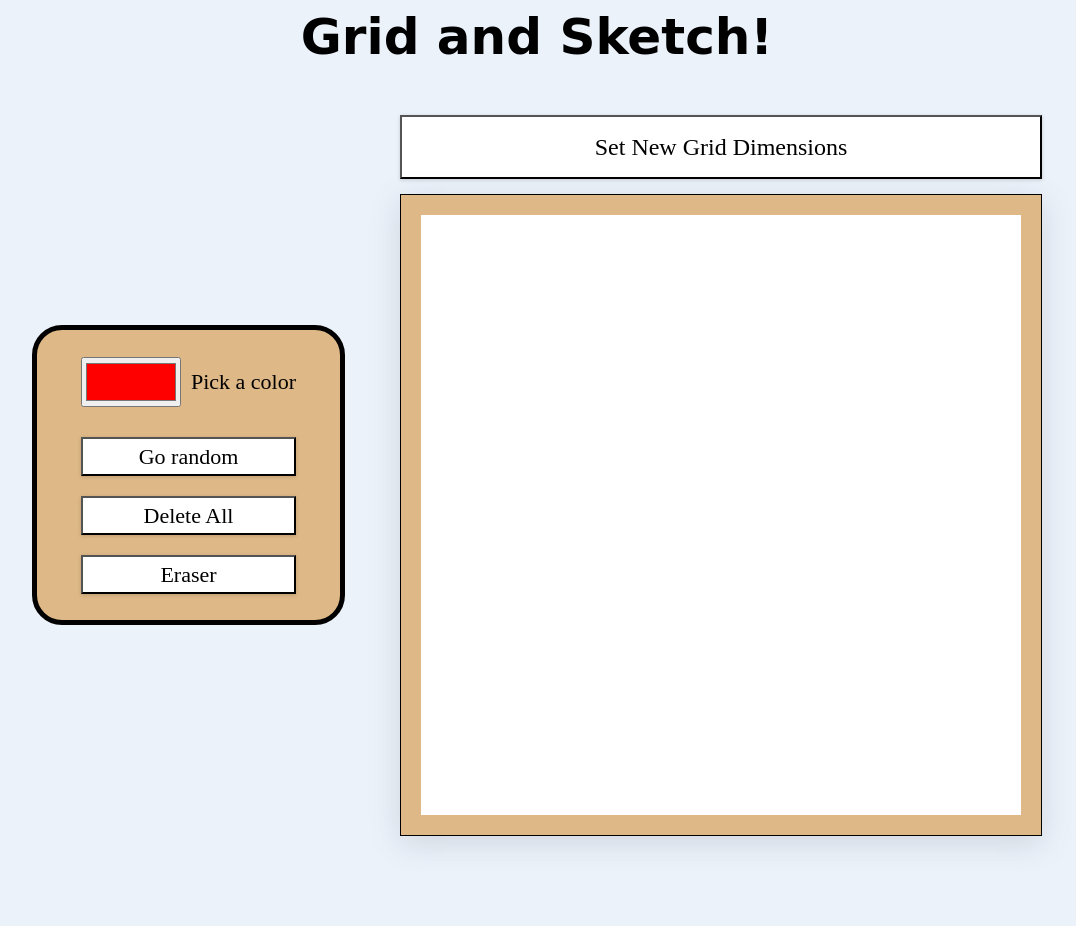
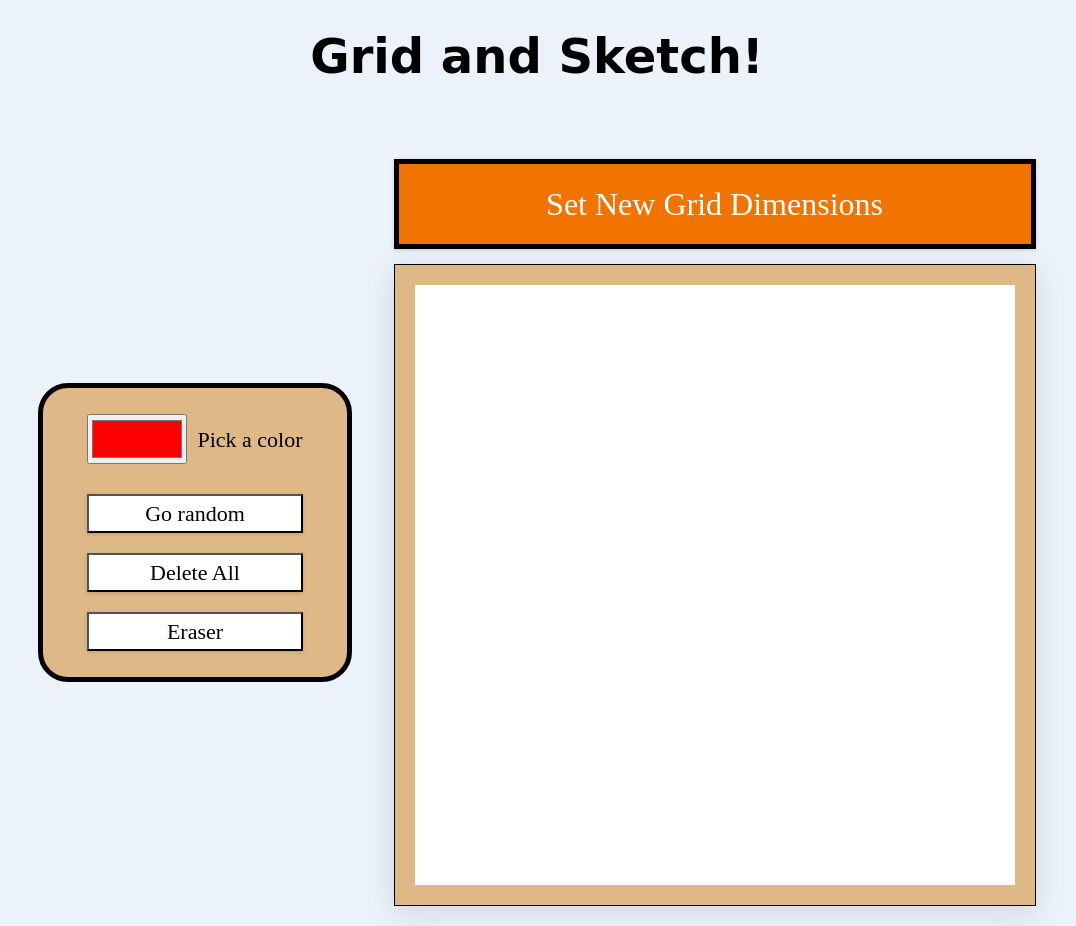
Before and after one commit to dagimchi/TOP-ETCH-A-SKETCH, a plain HTML site: page index.html in a window 1280 px wide. Shown: the whole page, without its empty margins (103-1179 px from the left). Before the commit the page ends 875 px from the top, so only its background shows below. Drawn offline with Linux system fonts and the light colour scheme; a web font is replaced by a local one.

Commit message:
Add additional spacing to UI

```diff
--- a/css/style.css
+++ b/css/style.css
@@ -21,6 +21,7 @@ body {
   line-height: 1.5;
   -webkit-font-smoothing: antialiased;
   background-color: #ebf2fa;
+  padding: 20px;
 }
 /*
   5. Improve media defaults
@@ -76,24 +77,29 @@ a {
 .title {
   text-align: center;
   font-family: "Bungee Spice", cursive;
-  font-size: 3.125rem;
+  font-size: 3rem;
+  margin-bottom: 67px;
 }
 
 .btn-grid {
-  display: block;
-  margin: 0 auto;
-  font-size: 1.5rem;
+  font-size: 2rem;
   padding: 0.5em;
   margin-bottom: 15px;
   width: 100%;
+  background-color: #f17300;
+  color: white;
+  border: 5px solid black;
+  transition: all 0.1s ease-in-out;
+}
+
+.btn-grid:hover {
+  transform: scale(1.01);
 }
 
 main {
   display: flex;
   justify-content: center;
-  align-items: center;
-  min-height: 100vh;
-  gap: 55px;
+  align-items: flex-start;
 }
 
 .left-panel {
@@ -104,6 +110,13 @@ main {
   border: 5px solid black;
   background-color: burlywood;
   border-radius: 30px;
+  align-self: center;
+}
+
+.align-interface {
+  display: flex;
+  gap: 42px;
+  align-items: flex-start;
 }
 
 .align {
--- a/index.html
+++ b/index.html
@@ -16,6 +16,7 @@
     <h1 class="title">Grid and Sketch!</h1>
 
     <main>
+      <div class="align-interface">
         <div class="left-panel">
           <div class="align">
             <input type="color" id="input-color" name="head" value="#FF0000" />
@@ -31,6 +32,7 @@
             <div class="container"></div>
           </div>
         </div>
+      </div>
     </main>
 
     <script src="js/script.js"></script>
```
Lines whose indentation alone changed are shown as unchanged.
